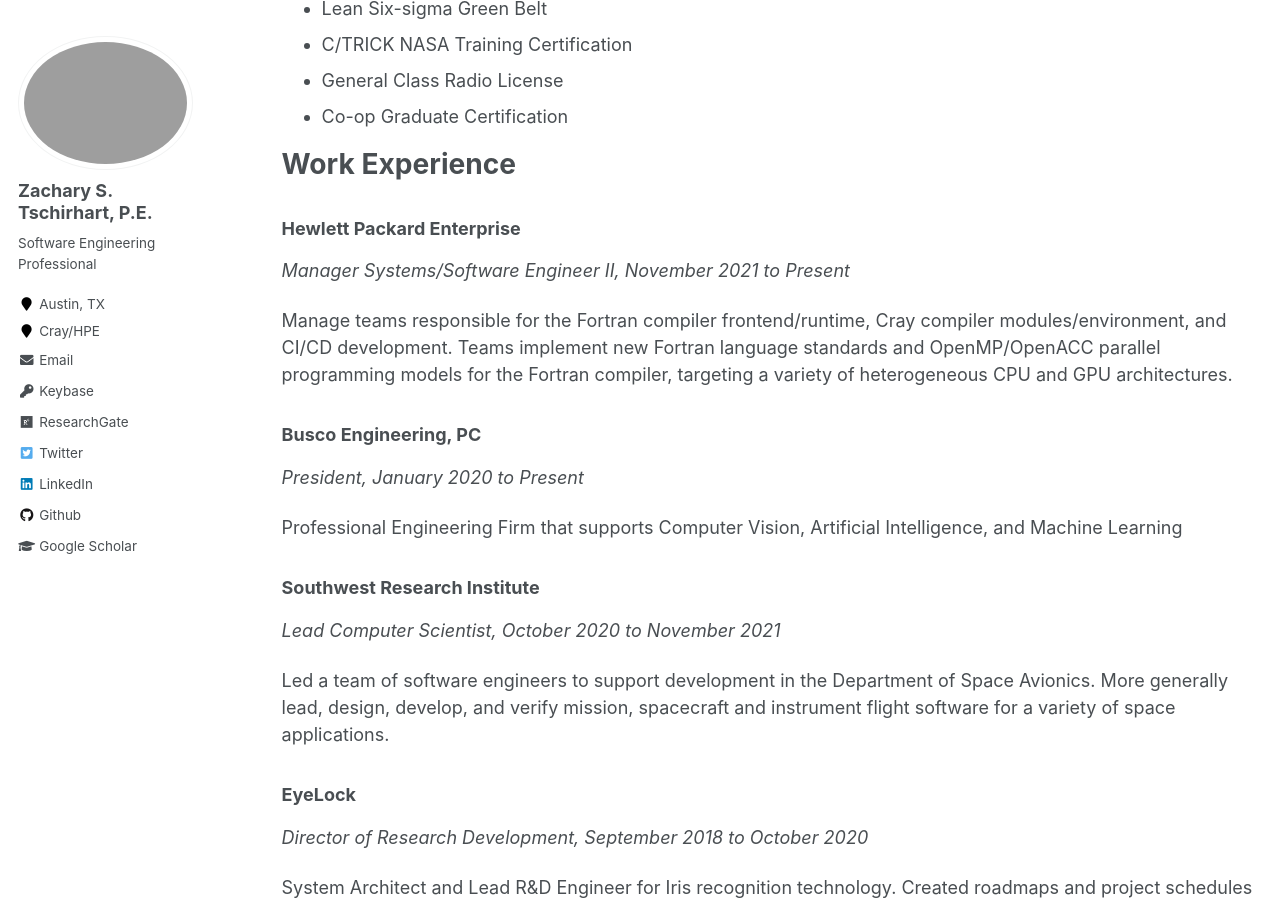
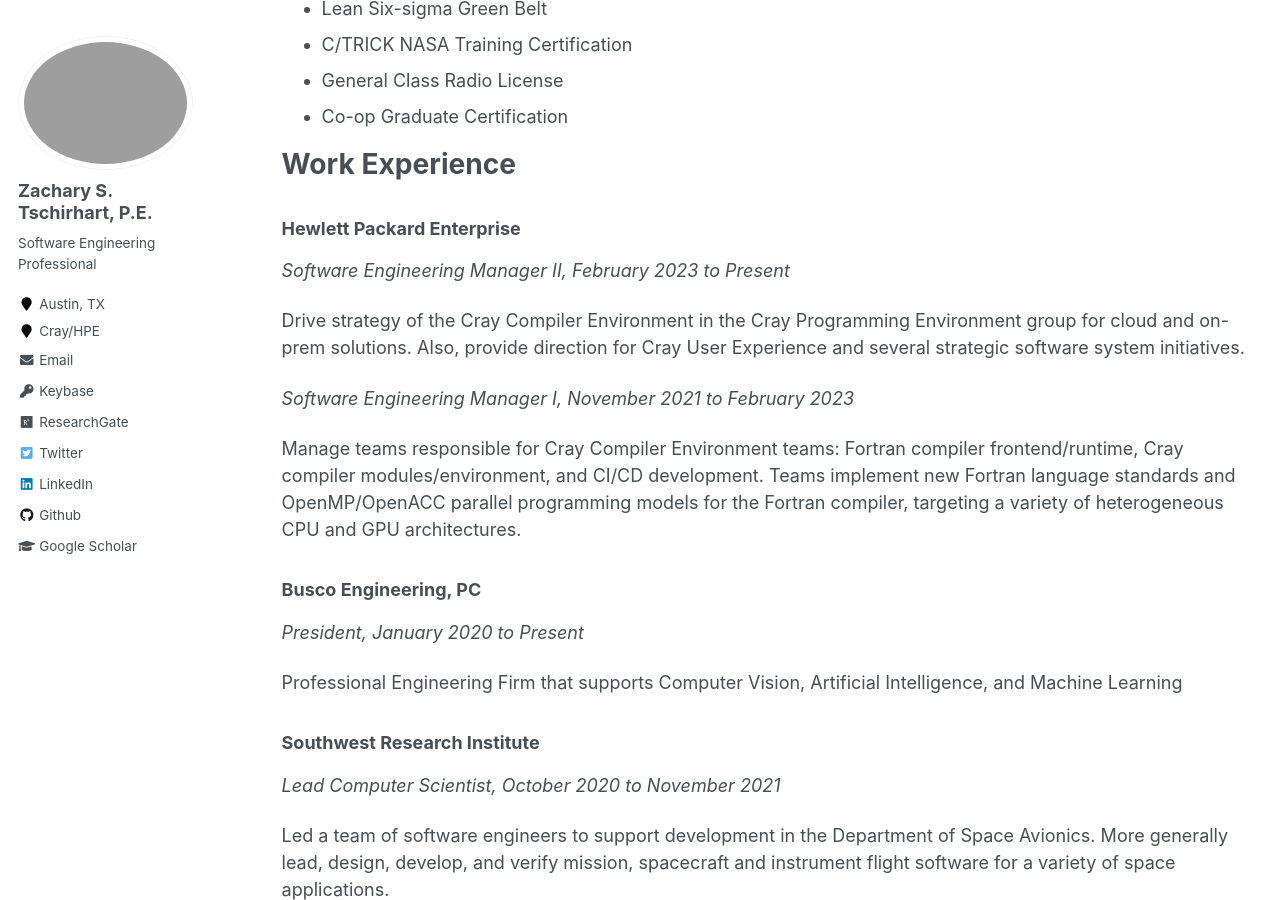
Before and after one commit to ztschir/ztschir.github.io, a Jekyll site: the page built from _pages/cv.md, in a window 1280 px wide and 900 px high, scrolled down 638 px. Built offline with Jekyll 4.4.1, drawn with Linux system fonts in a browser that asks for light colours.

Commit message:
Update cv.md

```diff
--- a/_pages/cv.md
+++ b/_pages/cv.md
@@ -32,9 +32,13 @@ Certifications, Training, Awards, Etc.
 Work Experience
 ======
 ### Hewlett Packard Enterprise
-_Manager Systems/Software Engineer II, November 2021 to Present_
+_Software Engineering Manager II, February 2023 to Present_
 
-Manage teams responsible for the Fortran compiler frontend/runtime, Cray compiler modules/environment, and CI/CD development. Teams implement new Fortran language standards and OpenMP/OpenACC parallel programming models for the Fortran compiler, targeting a variety of heterogeneous CPU and GPU architectures.
+Drive strategy of the Cray Compiler Environment in the Cray Programming Environment group for cloud and on-prem solutions. Also, provide direction for Cray User Experience and several strategic software system initiatives.
+
+_Software Engineering Manager I, November 2021 to February 2023_
+
+Manage teams responsible for Cray Compiler Environment teams: Fortran compiler frontend/runtime, Cray compiler modules/environment, and CI/CD development. Teams implement new Fortran language standards and OpenMP/OpenACC parallel programming models for the Fortran compiler, targeting a variety of heterogeneous CPU and GPU architectures.
 
 ### Busco Engineering, PC
 _President, January 2020 to Present_
```
